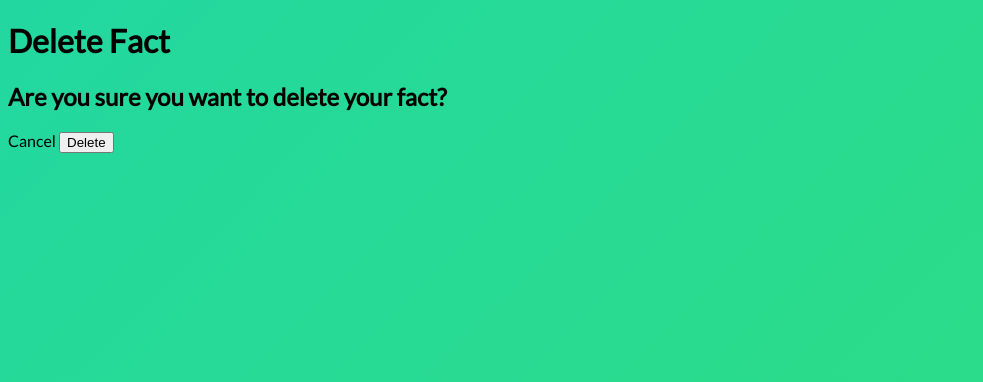
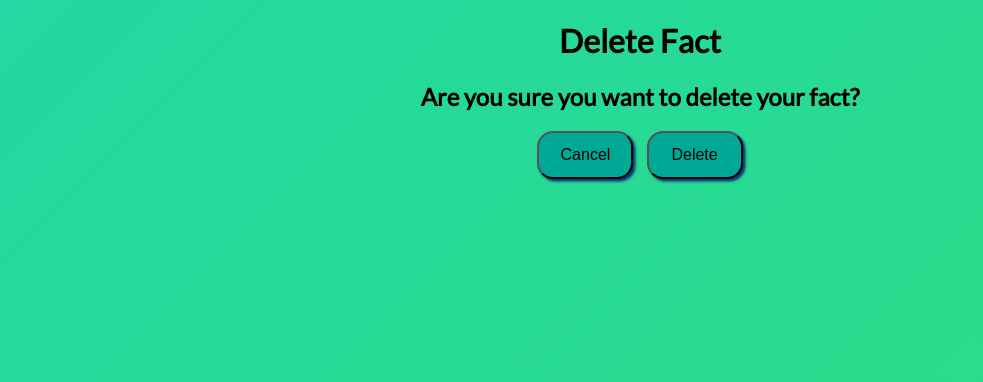
Before and after one commit to blakeromano/BioFacts, a Django app: page /facts/1/delete in a window 1280 px wide. Shown: the part 111-493 px from the top of the page, without its empty margins (0-983 px from the left). Run offline with Django 3.2, Linux system fonts and the light colour scheme; a user stored in the database is signed in; tables that the repository leaves empty hold one stand-in row (values such as "Sample post").

Commit message:
confirm delete page styled

```diff
--- a/main_app/static/css/confirm-delete.css
+++ b/main_app/static/css/confirm-delete.css
@@ -0,0 +1,19 @@
+.delete-main {
+  text-align: center;
+}
+
+.button-delete {
+  height: 3rem;
+  width: 6rem;
+  font-size: 16px;
+  border-radius: 1rem;
+  background-color: #00A896;
+  margin: 0 5px 0 5px;
+  box-shadow: 2.5px 2.5px 2.5px #0c3376;
+}
+
+.button-delete:hover {
+  background-color: #00ffe5;
+  cursor: pointer;
+  box-shadow: 7.5px 7.5px 7.5px #0c3376;
+}
--- a/main_app/templates/main_app/fact_confirm_delete.html
+++ b/main_app/templates/main_app/fact_confirm_delete.html
@@ -1,16 +1,20 @@
 {% extends 'base.html' %}
 {% load static %}
 {% block head %}
-
+<link rel="stylesheet" href="{% static 'css/confirm-delete.css' %}">
 {% endblock head %}
 {% block content %}
-<div>
+<div class='delete-main'>
   <h1>Delete Fact</h1>
   <h2>Are you sure you want to delete your fact?</h2>
   <form action="" method="post">
     {% csrf_token %}
-    <a href="{% url 'fact_detail' fact.id %}">Cancel</a>
-    <button type="submit">Delete</button>
+    <a href="{% url 'fact_detail' fact.id %}">
+    <button class='button-delete cancel'class='button-delete cancel'class='button-delete cancel'class='button-delete cancel' type="reset" >
+    Cancel
+    </button>
+    </a>
+    <button class='button-delete delete' type="submit">Delete</button>
   </form>
 </div>
 {% endblock content %}
```
